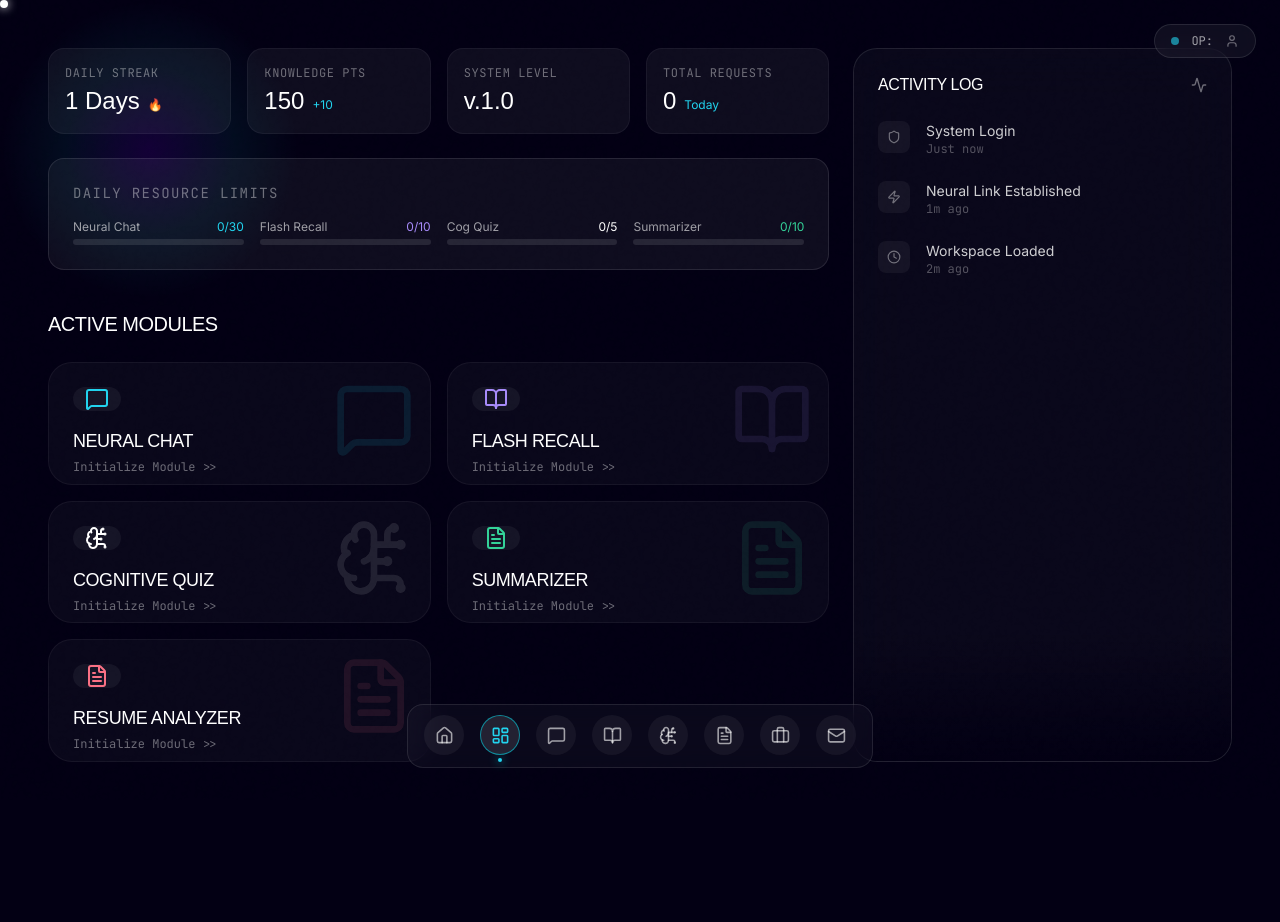
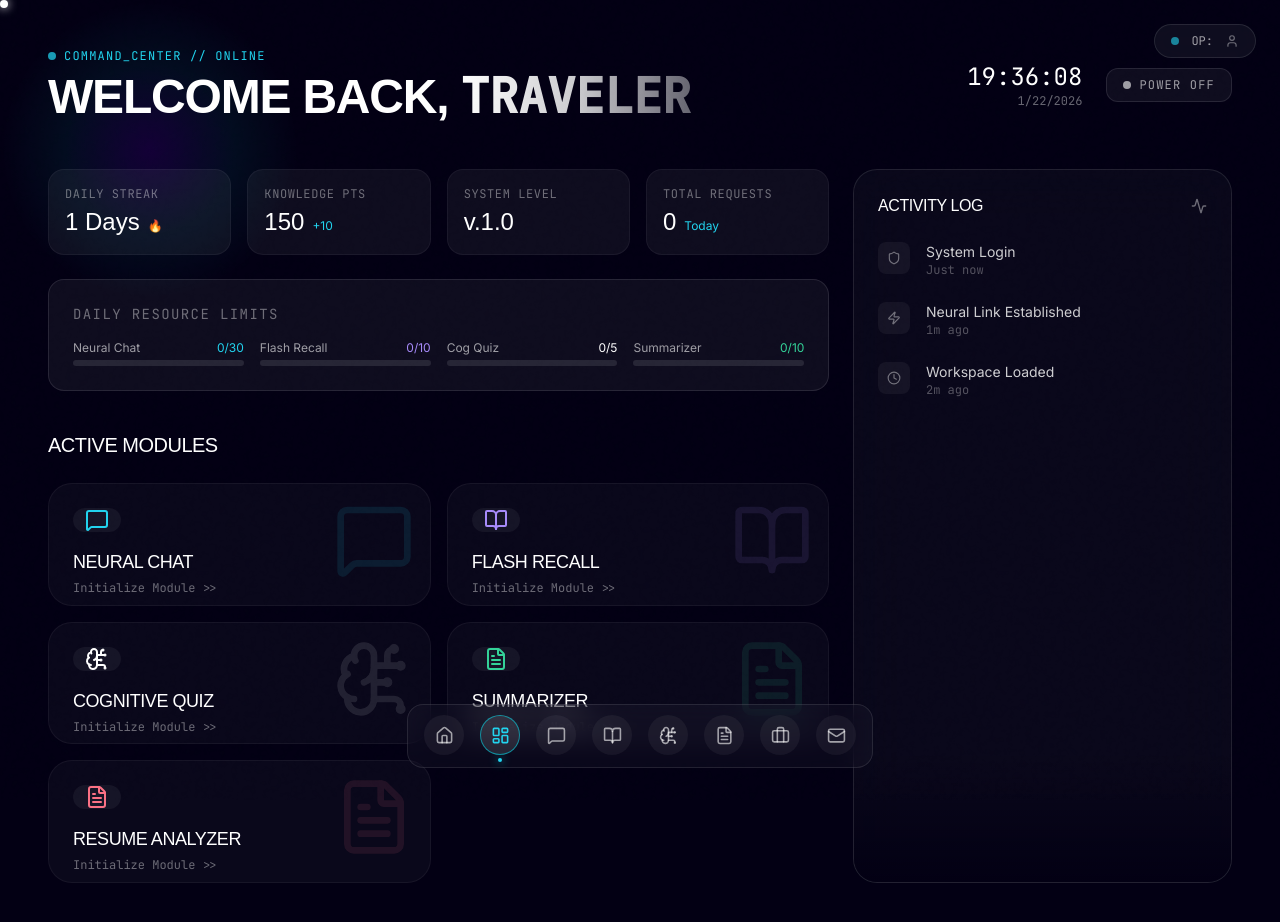
Before and after one commit to ishaanv18/ArriBot, a React (Vite) app in the folder frontend/: page /dashboard in a window 1280 px wide. Shown: the top 922 px of the page. Before the commit the page ends 810 px from the top, so only its background shows below. Built offline with nearby package versions, Linux system fonts and the light colour scheme; no server answers; sample sign-in values are in the browser's storage; a web font is replaced by a local one.

Commit message:
fix: Restore Dashboard header animations and logout button

```diff
--- a/frontend/src/pages/Dashboard.jsx
+++ b/frontend/src/pages/Dashboard.jsx
@@ -84,12 +84,46 @@ export default function Dashboard() {
         return () => clearInterval(timer);
     }, [user]);
 
-    // ... existing handleLogout and render ...
+    const handleLogout = () => {
+        logout();
+        toast.success("Logout Successfully", { icon: '👋' });
+        navigate('/auth');
+    };
 
     return (
         <div className="min-h-screen bg-void-base text-white p-6 pb-24 md:p-12">
 
-            {/* ... Header ... */}
+            {/* Header / Command Bar */}
+            <header className="flex flex-col md:flex-row justify-between items-start md:items-center gap-6 mb-12">
+                <div>
+                    <div className="flex items-center gap-2 mb-2">
+                        <div className="w-2 h-2 rounded-full bg-cyan-400 animate-pulse" />
+                        <span className="text-xs font-mono text-cyan-400 tracking-widest">COMMAND_CENTER // ONLINE</span>
+                    </div>
+                    <div className="flex items-baseline gap-3">
+                        <h1 className="text-4xl md:text-5xl font-display font-bold">
+                            WELCOME BACK,
+                        </h1>
+                        <span className="text-4xl md:text-5xl font-display font-bold text-transparent bg-clip-text bg-gradient-to-r from-white via-white/80 to-white/40">
+                            <ScrambleText text={user?.fullName?.split(' ')[0]?.toUpperCase() || 'TRAVELER'} />
+                        </span>
+                    </div>
+                </div>
+
+                <div className="flex items-center gap-6">
+                    <div className="text-right hidden md:block">
+                        <p className="text-2xl font-mono">{time.toLocaleTimeString([], { hour12: false })}</p>
+                        <p className="text-xs text-white/40 font-mono uppercase">{time.toLocaleDateString()}</p>
+                    </div>
+                    <button
+                        onClick={handleLogout}
+                        className="bg-white/5 border border-white/10 text-white/60 hover:text-red-400 hover:bg-red-500/10 hover:border-red-500/30 px-4 py-2 rounded-xl transition-all font-mono text-xs uppercase tracking-widest flex items-center gap-2"
+                    >
+                        <div className="w-2 h-2 rounded-full bg-current" />
+                        Power Off
+                    </button>
+                </div>
+            </header>
 
             {/* Main Grid */}
             <div className="grid grid-cols-1 lg:grid-cols-3 gap-6">
```
